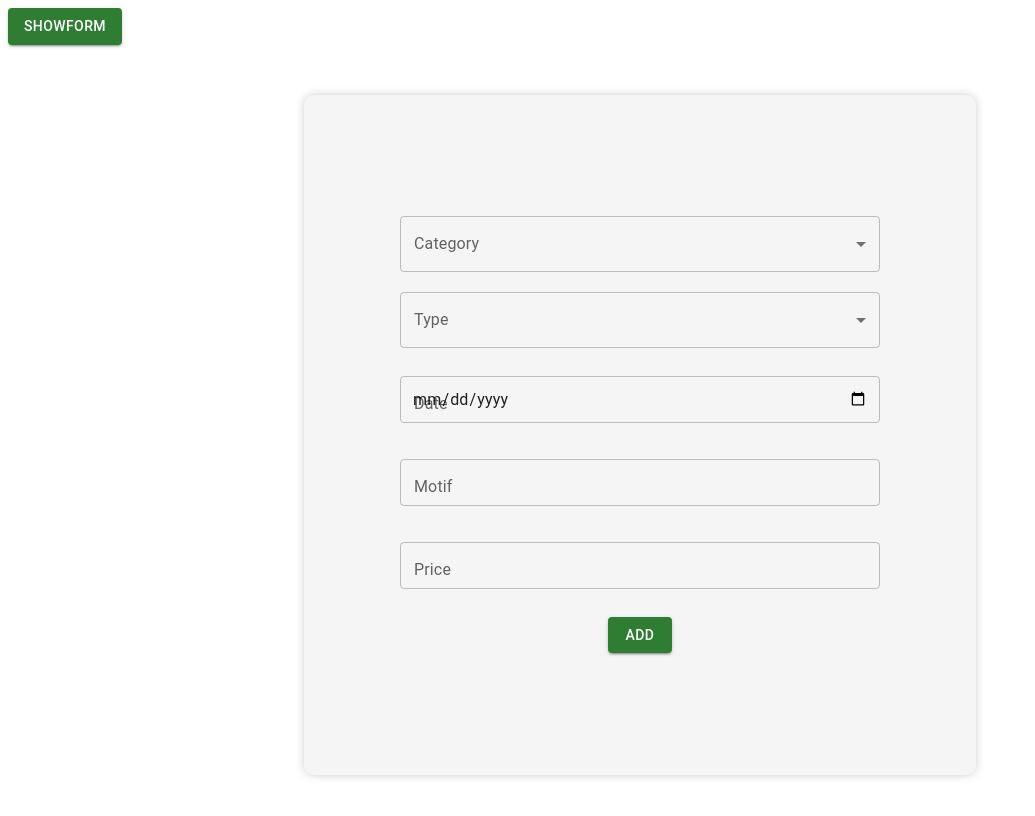
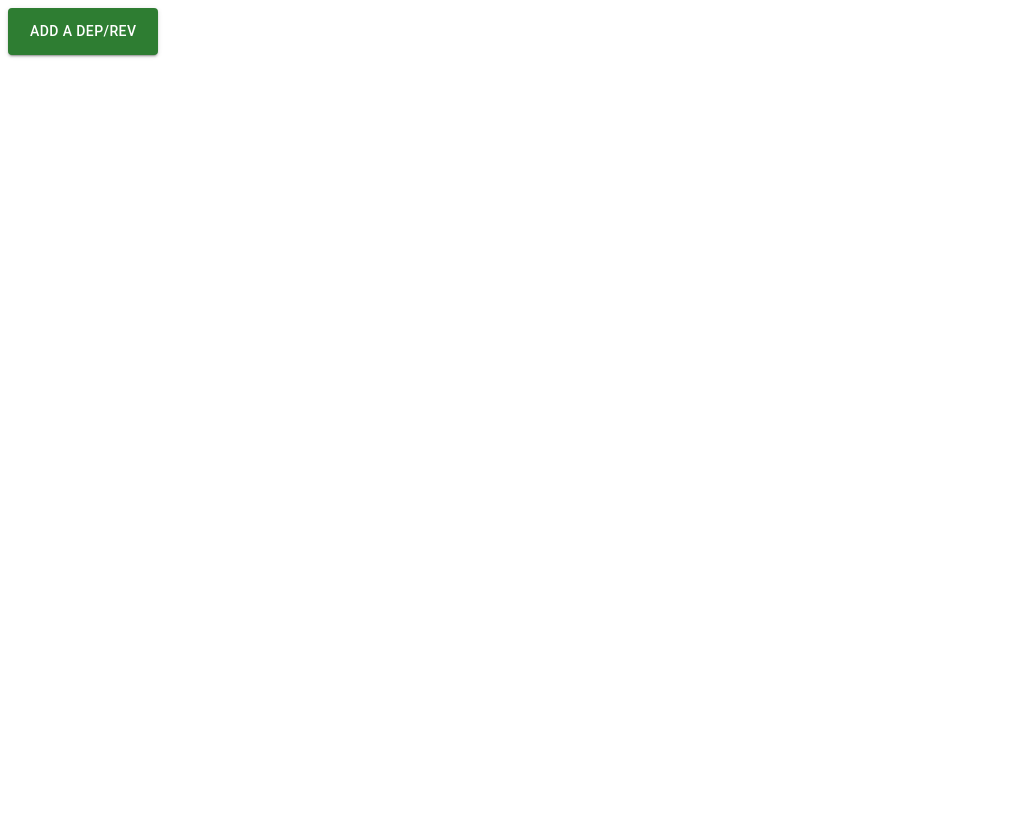
Before and after one commit to SoufianTamim/BUDGET-MANAGER-BRIEF-REACT, a React (Create React App) app in the folder app/: page / in a window 1280 px wide. Shown: the top 816 px of the page, without its empty margins (0-1035 px from the left). Built offline with nearby package versions, Linux system fonts and the light colour scheme.

Commit message:
intial commit

```diff
--- a/app/public/index.html
+++ b/app/public/index.html
@@ -2,16 +2,8 @@
 <html lang="en">
   <head>
     <meta charset="utf-8" />
-    <link rel="icon" href="" />
+    <link rel="icon" href="https://img.icons8.com/fluency/48/null/money-bag.png"/>
     <meta name="viewport" content="width=device-width, initial-scale=1" />
-    <meta name="theme-color" content="#000000" />
-    <meta
-      name="description"
-      content="Web site created using create-react-app"
-    />
-    <link rel="apple-touch-icon" href="" />
-
-    <link rel="manifest" href="%PUBLIC_URL%/manifest.json" />
     <title>BUDGET</title>
   </head>
   <body>
--- a/app/src/App.css
+++ b/app/src/App.css
@@ -1,4 +1,3 @@
-
 #container-form {
   display: flex;
   flex-direction: column;
@@ -21,11 +20,7 @@
   margin-bottom: 0;
 }
 
-.css-11u53oe-MuiSelect-select-MuiInputBase-input-MuiOutlinedInput-input  {
-    /* padding: 12px 13rem !important;  */
-    /* width: 23rem; */
-}
-.css-1t8l2tu-MuiInputBase-input-MuiOutlinedInput-input{
+.css-1t8l2tu-MuiInputBase-input-MuiOutlinedInput-input {
   padding: 12px 12px !important;
 }
 .css-xn6ruc > :not(style) {
@@ -34,3 +29,40 @@
 .css-q8hpuo-MuiFormControl-root {
   width: 480px !important;
 }
+
+button {
+  outline: 0;
+  border: 0;
+  margin: 0;
+  border-radius: 0;
+  padding: 0;
+  cursor: pointer;
+  text-decoration: none;
+  color: inherit;
+  font-family: "Roboto", "Helvetica", "Arial", sans-serif;
+  font-weight: 500;
+  font-size: 0.875rem;
+  line-height: 1.75;
+  letter-spacing: 0.02857em;
+  text-transform: uppercase;
+  min-width: 62px;
+  padding: 11px 22px !important;
+  border-radius: 4px;
+  -webkit-transition: background-color 250ms cubic-bezier(0.4, 0, 0.2, 1) 0ms, box-shadow 250ms cubic-bezier(0.4, 0, 0.2, 1) 0ms, border-color 250ms cubic-bezier(0.4, 0, 0.2, 1) 0ms, color 250ms cubic-bezier(0.4, 0, 0.2, 1) 0ms;
+  transition: background-color 250ms cubic-bezier(0.4, 0, 0.2, 1) 0ms, box-shadow 250ms cubic-bezier(0.4, 0, 0.2, 1) 0ms, border-color 250ms cubic-bezier(0.4, 0, 0.2, 1) 0ms, color 250ms cubic-bezier(0.4, 0, 0.2, 1) 0ms;
+  color: #fff;
+  background-color: #2e7d32;
+  box-shadow: 0px 3px 1px -2px rgba(0, 0, 0, 0.2), 0px 2px 2px 0px rgba(0, 0, 0, 0.14), 0px 1px 5px 0px rgba(0, 0, 0, 0.12);
+}
+#btn-form {
+  min-width: 30rem !important;
+}
+#select-edit {
+  width: 23.9rem !important;
+}
+#grp-select {
+  margin-top: 23px;
+}
+#add-dep {
+  width: 100rem;
+}
--- a/app/src/Components/EditableSelect.js
+++ b/app/src/Components/EditableSelect.js
@@ -80,8 +80,8 @@ export default function EditableSelect() {
           </Select>
         </FormControl>
         {editingOther && (
-          <div>
-            <TextField type="text" value={newOptionValue} onChange={handleNewOptionChange} />
+          <div id="grp-select">
+            <TextField id="select-edit" type="text" value={newOptionValue} onChange={handleNewOptionChange} />
             <Button type="submit" ButtonName="ADD"/>
           </div>
         )}
--- a/app/src/Components/Form.js
+++ b/app/src/Components/Form.js
@@ -2,27 +2,25 @@ import React, { useState } from 'react';
 import EditableSelect from './EditableSelect';
 import { SimpleSelect } from './EditableSelect';
 import Button from './Button';
-import BasicTextFields from './InputField';
+import BasicTextField from './InputField';
 
 export default function Form() {
-  const [showForm, setShowForm] = useState(true);
-
+  const [showForm, setShowForm] = useState(false);
     const toggleForm = () => {
-      console.log("toggle found")
       setShowForm(!showForm);
     };
 
   return (
     <div>
-      <Button  ButtonName="ShowForm" onclick={toggleForm} />
+      <button onClick={toggleForm}>{showForm ? "HIDE FORM" : "ADD A DEP/REV"}</button>
       {showForm && (
         <div id="container-form">
           <EditableSelect />
           <SimpleSelect />
-          <BasicTextFields name="Date" type="date" />
-          <BasicTextFields name="Motif" type="text" />
-          <BasicTextFields name="Price" type="number" />
-          <Button type="button" ButtonName="ADD" />
+          <BasicTextField type="date" />
+          <BasicTextField name="Motif" type="text" />
+          <BasicTextField name="Price" type="number" />
+          <Button id="btn-form" type="button" ButtonName="ADD" />
         </div>
       )}
     </div>
--- a/app/src/Components/InputField.js
+++ b/app/src/Components/InputField.js
@@ -2,7 +2,7 @@ import * as React from 'react';
 import Box from '@mui/material/Box';
 import TextField from '@mui/material/TextField';
 
-export default function BasicTextFields({name,type}) {
+export default function BasicTextField({name,type}) {
   return (
     <Box  component="form" sx={{  '& > :not(style)': { m: 1, width: '25ch' }, }} noValidate autoComplete="off" >
       <TextField className='TextField' type={type} id="outlined-basic" label={name} variant="outlined" />
```
Lines whose indentation alone changed are shown as unchanged.
